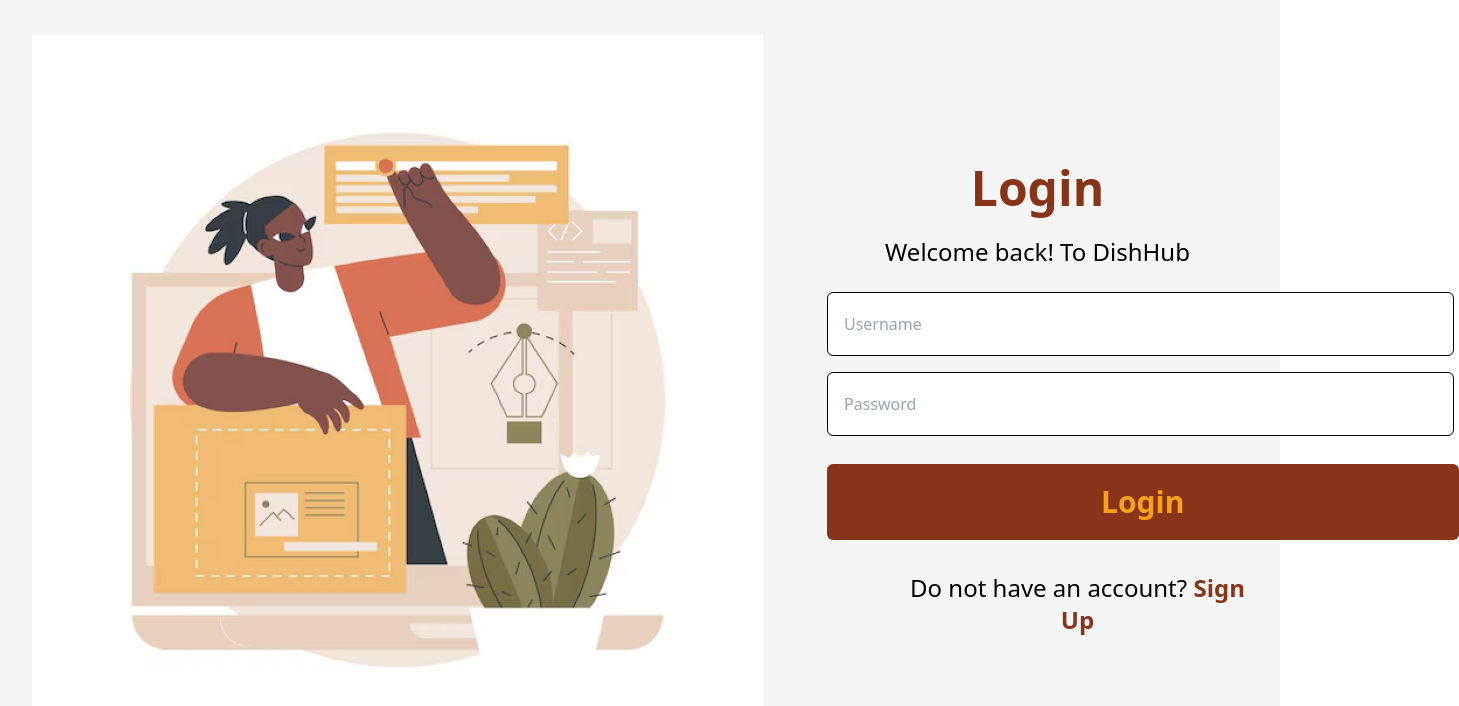
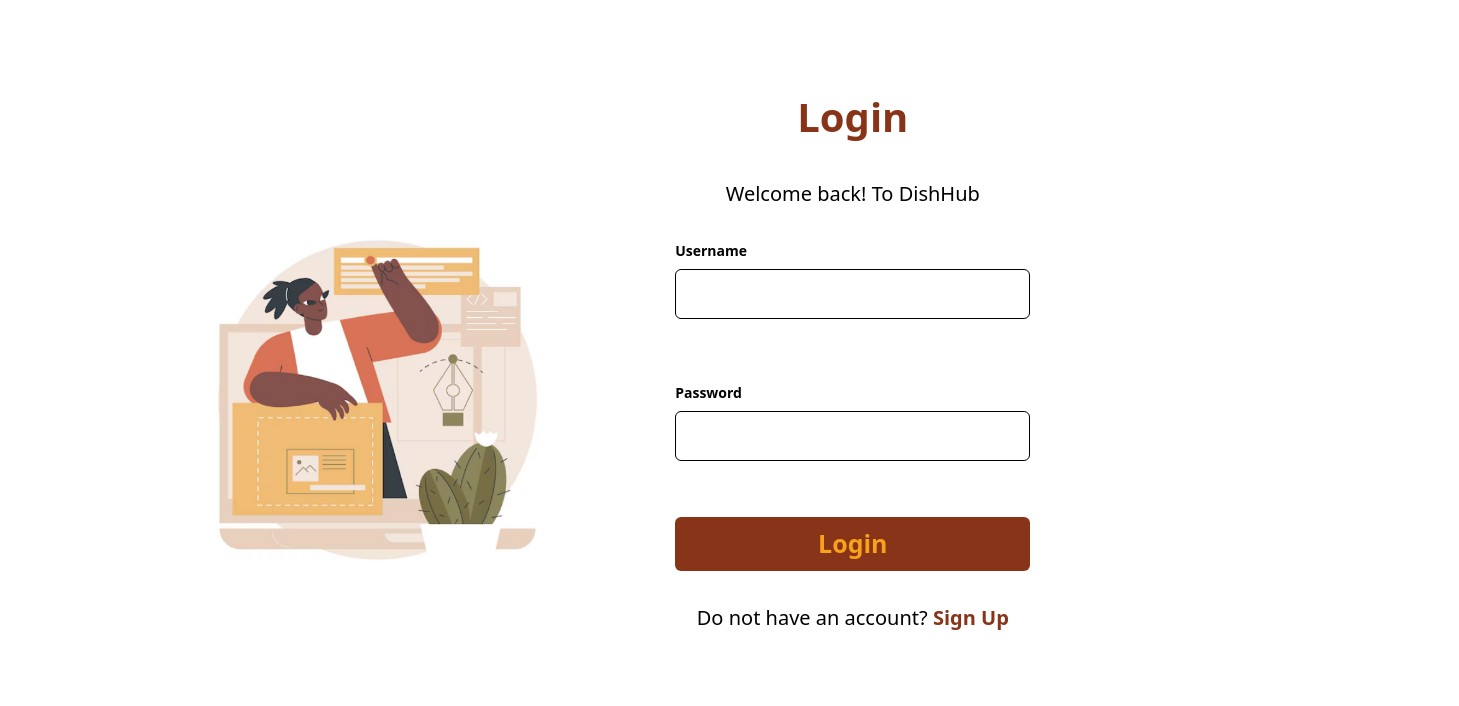
Before and after one commit to zippy-waluse/kuwalaDashboard, a Next.js app: page /login in a window 1280 px wide. Shown: the top 706 px of the page, 1459 px wide, since content can reach past the window. Built offline with nearby package versions, Linux system fonts and the light colour scheme.

Commit message:
made changes

```diff
--- a/src/app/login/page.tsx
+++ b/src/app/login/page.tsx
@@ -1,3 +1,4 @@
+
 "use client";
 import { useState } from "react";
 import Image from "next/image";
@@ -5,9 +6,7 @@
 import { yupResolver } from "@hookform/resolvers/yup";
 import * as yup from "yup";
 import { userLogin } from "../utils/userLogin";
-import router from "next/router";
 import Link from "next/link";
-
 const loginSchema = yup.object().shape({
   username: yup.string().required("Username is required"),
   password: yup
@@ -15,7 +14,20 @@
     .min(6, "Password must be at least 6 characters")
     .required("Password is required"),
 });
-
+const customStyles = {
+  loginButton: {
+    backgroundColor: "#883418",
+    "&:hover": {
+      backgroundColor: "#6B3E11",
+    },
+  },
+  brownText: {
+    color: "#883418",
+    "&:hover": {
+      color: "#6B3E11",
+    },
+  },
+};
 export default function Login() {
   const {
     register,
@@ -26,8 +38,6 @@
   });
   const [errorMessage, setErrorMessage] = useState("");
   const [successMessage, setSuccessMessage] = useState("");
-  const [showPassword, setPasswordVisible] = useState(false);
-
   const onSubmit = async (loginData: {
     username: string;
     password: string;
@@ -39,94 +49,83 @@
     } else {
       setSuccessMessage("Login successful!");
       setErrorMessage("");
-      setTimeout(() => router.push("/signup"), 2000);
     }
   };
-
-  const togglePasswordVisibility = () => {
-    setPasswordVisible(!showPassword);
-  };
-
   return (
-    <div className="flex items-center justify-center min-h-screen bg-white">
-      <div className="bg-[#F5F5F5] w-full h-screen flex flex-col md:flex-row">
-        <div className="flex items-center justify-center p-8">
+    <div className="flex min-h-screen items-center justify-center bg-white p-8 ml-32">
       <Image
-            src="/images/form.png"
+        src="/images/login-illustration.png"
         alt="Login Illustration"
-            width={1000}
-            height={700}
-            className=""
+        width={500}
+        height={300}
+        className="w-2/5 h-auto object-cover"
       />
-        </div>
-        <div className="w-full md:w-1/2 flex justify-center items-center p-8">
-          <div className="w-full max-w-md">
-            <h1 className="text-5xl font-bold text-[#883418] mb-6 text-center">
+      <div className="w-full max-w-5xl flex flex-col md:flex-row">
+        <div className="w-full md:w-2/3 md:pl-20 mb-20">
+          <h1 className="text-[40px] text-center font-bold text-[#883418] mb-8">
             Login
           </h1>
-            <p className="text-black text-center mb-6 text-2xl">
+          <p className="text-black text-center mt-4 text-[20px] mb-8">
             Welcome back! To DishHub
           </p>
-
-            {errorMessage && (
-              <p className="text-red-500 mb-4 text-center">{errorMessage}</p>
+          {errorMessage && <p className="text-red-500 mb-4">{errorMessage}</p>}
+          {successMessage && (
+            <p className="text-green-500 mb-4">{successMessage}</p>
           )}
-            {successMessage && (
-              <p className="text-green-500 mb-4 text-center">
-                {successMessage}
-              </p>
-            )}
-
-            <form onSubmit={handleSubmit(onSubmit)} className="space-y-4">
-              <div>
+          <form onSubmit={handleSubmit(onSubmit)}>
+            <div className="mb-16">
+              <label
+                htmlFor="username"
+                className="block mb-2 text-sm font-bold text-black text-[16px]"
+              >
+                Username
+              </label>
               <input
                 type="text"
+                id="username"
                 {...register("username")}
-                  placeholder="Username"
-                  className="w-[149%] h-16 px-4 border border-black rounded-md focus:outline-none focus:ring-2 focus:ring-[#8B4513] placeholder-gray-400 text-gray-900"
+                className="w-full max-w-[600px] h-[50px] pl-4 py-2 border border-black rounded-md focus:outline-none focus:ring-2 focus:ring-[#8B4513]"
               />
               {errors.username && (
-                  <p className="text-red-500 mt-1">{errors.username.message}</p>
+                <p className="text-red-500 mt-2">{errors.username.message}</p>
               )}
             </div>
-
-              <div className="relative">
+            <div className="mb-8">
+              <label
+                htmlFor="password"
+                className="block mb-2 text-sm font-bold text-black text-[16px]"
+              >
+                Password
+              </label>
               <input
-                  type={showPassword ? "text" : "password"}
+                type="password"
+                id="password"
                 {...register("password")}
-                  placeholder="Password"
-                  className="w-[149%] h-16 px-4 border border-black rounded-md focus:outline-none focus:ring-2 focus:ring-[#8B4513] placeholder-gray-400 text-gray-900 pr-10"
+                className="w-full max-w-[600px] h-[50px] pl-4 py-2 border border-black rounded-md focus:outline-none focus:ring-2 focus:ring-[#8B4513]"
               />
-                <button
-                  type="button"
-                  onClick={togglePasswordVisibility}
-                  className="absolute inset-y-0 right-0 pr-3 flex items-center text-sm leading-5"
-                >
-
-                </button>
               {errors.password && (
-                  <p className="text-red-500 mt-1">{errors.password.message}</p>
+                <p className="text-red-500 mt-2">{errors.password.message}</p>
               )}
             </div>
             <Link href="/dashboard">
-
               <button
                 type="submit"
-                className={`w-[150%] bg-[#883418] text-[#F8A11B] font-extrabold text-3xl py-5 mt-7 rounded-md focus:outline-none focus:ring-2 focus:ring-[#8B4513] hover:bg-[#6B3E11] transition-colors ${
+                className={`w-full max-w-[600px] text-[#F8A11B] font-extrabold text-[25px] py-2 px-4 rounded-md focus:outline-none focus:ring-2 focus:ring-[#8B4513] focus:ring-opacity-50 mt-6 ${
                   isSubmitting ? "opacity-50 cursor-not-allowed" : ""
                 }`}
+                style={customStyles.loginButton}
                 disabled={isSubmitting}
               >
                 {isSubmitting ? "Logging in..." : "Login"}
               </button>
             </Link>
           </form>
-
-            <p className="text-center text-2xl text-black mt-8 ml-20">
+          <p className="text-center text-[20px] text-black mt-8">
             Do not have an account?{" "}
             <Link
               href="/sign-up"
-                className="text-[#883418] font-bold hover:underline"
+              style={customStyles.brownText}
+              className="hover:underline text-[#883418] font-bold"
             >
               Sign Up
             </Link>
@@ -134,6 +133,5 @@
         </div>
       </div>
     </div>
-    </div>
   );
 }
--- a/src/app/sign-up/page.tsx
+++ b/src/app/sign-up/page.tsx
@@ -32,7 +32,7 @@
   const {
     register,
     handleSubmit,
-    formState: { errors},
+    formState: { errors, isSubmitting },
   } = useForm<FormData>({
     resolver: yupResolver(signUpSchema),
   });
@@ -61,30 +61,24 @@
   };
 
   return (
-    <div className="flex items-center justify-center min-h-screen bg-white">
+    <div className="flex items-center justify-center min-h-screen bg-white ml-[260px]">
       <div className="bg-[#F5F5F5] w-full h-screen flex flex-col md:flex-row">
-        <div className="flex items-center justify-center p-8">
+        <div className="flex items-center justify-center">
           <Image
-            src="/images/form.png"
+            src="/images/login-illustration.png"
             alt="Sign Up Illustration"
-            width={900}
-            height={700}
-            className="  "
+            width={800}
+            height={300}
+            className="w-auto h-auto object-cover"
           />
         </div>
-        <div className="w-full md:w-1/2 flex justify-center items-center p-8">
+        <div className="w-full md:w-2/5 flex justify-center items-center p-8">
           <div className="w-full max-w-md">
-            <h1 className="text-5xl font-bold text-[#883418] mb-6 text-center">
-              Sign Up
-            </h1>
-            <p className="text-black text-center mb-6 text-2xl">
-              Welcome to DishHub
-            </p>
+            <h1 className="text-[40px] text-center font-bold text-[#883418] mb-8 ml-32">Sign Up</h1>
+            <p className="text-black text-center mt-4 text-[20px] mb-8 ml-36">Welcome to DishHub</p>
 
             {successMessage && (
-              <p className="text-green-500 text-sm mt-2 mb-4">
-                {successMessage}
-              </p>
+              <p className="text-green-500 text-sm mt-2 mb-4">{successMessage}</p>
             )}
             {apiError && (
               <p className="text-red-500 text-sm mt-2 mb-4">{apiError}</p>
@@ -99,9 +93,7 @@
                   className="w-[149%] h-16 px-4 border border-black rounded-md focus:outline-none focus:ring-2 focus:ring-[#8B4513] placeholder-gray-400 text-gray-900"
                 />
                 {errors.first_name && (
-                  <p className="text-red-500 text-sm mt-1">
-                    {errors.first_name.message}
-                  </p>
+                  <p className="text-red-500 text-sm mt-1">{errors.first_name.message}</p>
                 )}
               </div>
               <div>
@@ -112,9 +104,7 @@
                   className="w-[149%] h-16 px-4 border border-black rounded-md focus:outline-none focus:ring-2 focus:ring-[#8B4513] placeholder-gray-400 text-gray-900 "
                 />
                 {errors.last_name && (
-                  <p className="text-red-500 text-sm mt-1">
-                    {errors.last_name.message}
-                  </p>
+                  <p className="text-red-500 text-sm mt-1">{errors.last_name.message}</p>
                 )}
               </div>
               <div>
@@ -125,9 +115,7 @@
                   className="w-[149%] h-16 px-4 border border-black rounded-md focus:outline-none focus:ring-2 focus:ring-[#8B4513] placeholder-gray-400 text-gray-900"
                 />
                 {errors.username && (
-                  <p className="text-red-500 text-sm mt-1 ">
-                    {errors.username.message}
-                  </p>
+                  <p className="text-red-500 text-sm mt-1 ">{errors.username.message}</p>
                 )}
               </div>
               <div>
@@ -138,22 +126,20 @@
                   className="w-[148%] h-16 px-4 border border-black rounded-md focus:outline-none focus:ring-2 focus:ring-[#8B4513] placeholder-gray-400 text-gray-900"
                 />
                 {errors.email && (
-                  <p className="text-red-500 text-sm mt-1">
-                    {errors.email.message}
-                  </p>
+                  <p className="text-red-500 text-sm mt-1">{errors.email.message}</p>
                 )}
               </div>
-              <div className="relative w-[165%]">
+              <div className="relative w-[149%]">
   <input
     type={showPassword ? "text" : "password"}
     {...register("password")}
     placeholder="Password"
-                  className="w-[90%] h-16 px-4 border border-black rounded-md focus:outline-none focus:ring-2 focus:ring-[#8B4513] placeholder-gray-400 text-gray-900 pr-10"
+    className="w-full h-16 px-4 border border-black rounded-md focus:outline-none focus:ring-2 focus:ring-[#8B4513] placeholder-gray-400 text-gray-900 pr-12"
   />
   <button
     type="button"
     onClick={togglePasswordVisibility}
-                  className="absolute inset-y-0 right-0 pr-3 flex items-center text-sm leading-5"
+    className="absolute inset-y-0 right-4 flex items-center text-sm leading-5"
   >
     {showPassword ? (
       <FaEyeSlash className="h-5 w-5 text-gray-500" />
@@ -162,11 +148,10 @@
     )}
   </button>
   {errors.password && (
-                  <p className="text-red-500 text-sm mt-1">
-                    {errors.password.message}
-                  </p>
+    <p className="text-red-500 text-sm mt-1">{errors.password.message}</p>
   )}
 </div>
+
               <button
                 type="submit"
                 className="w-[150%] bg-[#883418] text-[#F8A11B] font-extrabold text-3xl py-5 mt-7 rounded-md focus:outline-none focus:ring-2 focus:ring-[#8B4513] hover:bg-[#6B3E11] transition-colors"
@@ -175,13 +160,7 @@
               </button>
             </form>
             <p className="text-center text-2xl text-black mt-8 ml-24">
-              Already have an account?{" "}
-              <a
-                href="/login"
-                className="text-[#883418] font-bold hover:underline"
-              >
-                Login
-              </a>
+              Already have an account? <a href="/login" className="text-[#883418] font-bold hover:underline">Login</a>
             </p>
           </div>
         </div>
```
Also changed, not shown: public/images/login-illustration.png (renamed from public/images/form.png). Lines whose indentation alone changed are shown as unchanged.
